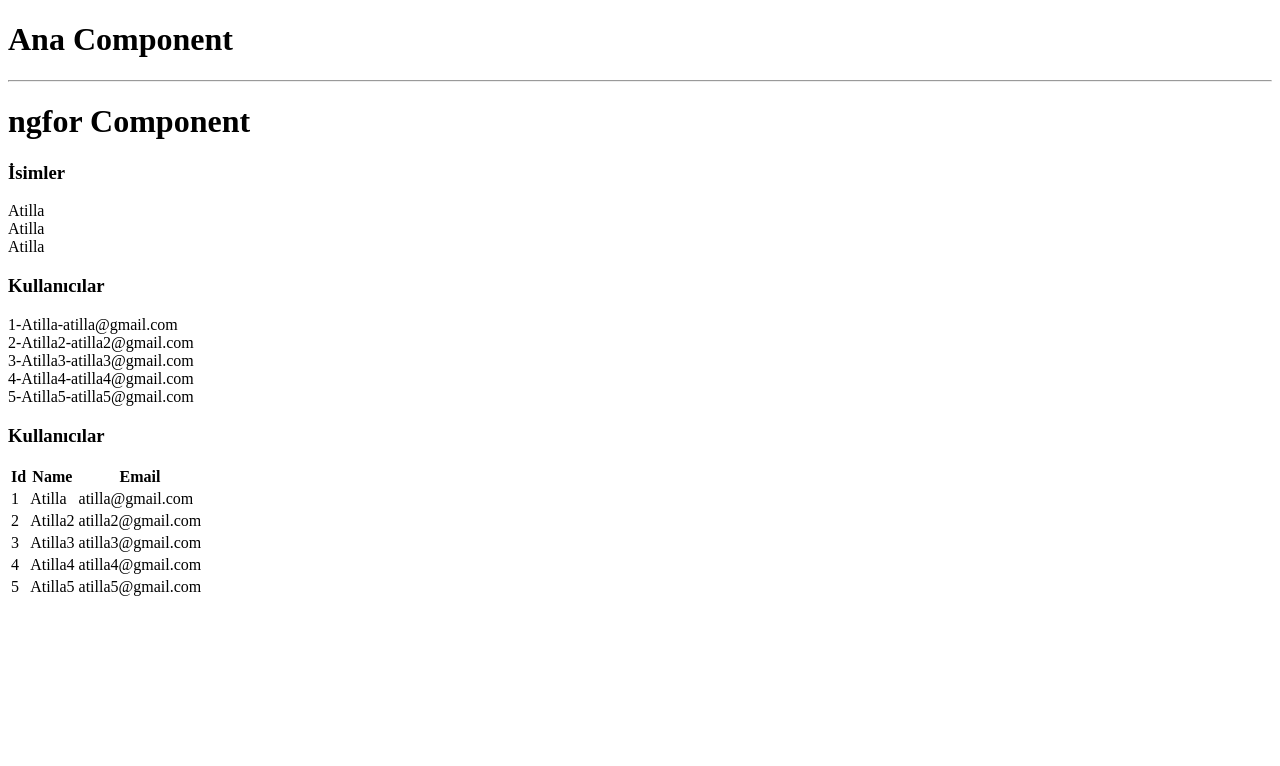
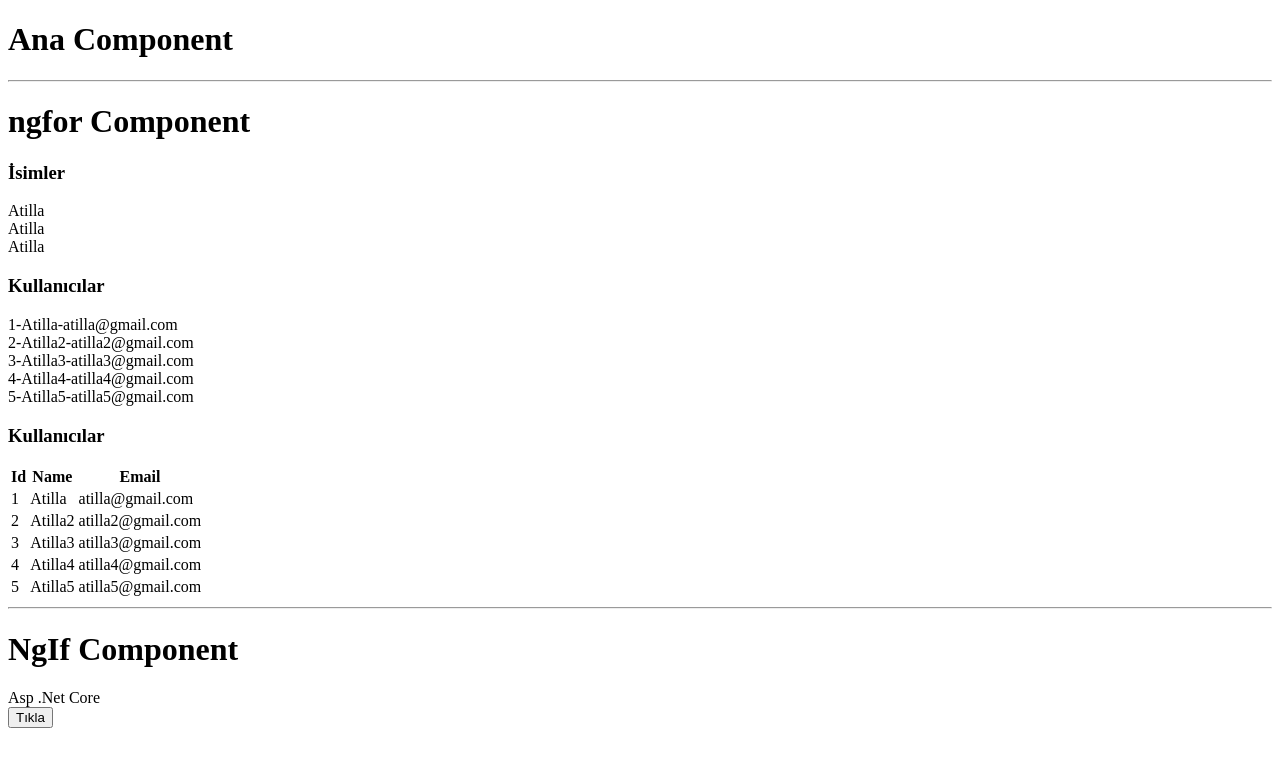
Before and after one commit to atillakalay/TurkcellAngularCourse, an Angular app in the folder angularapp/: page / in a window 1280 px wide. Shown: the top 766 px of the page. Built offline with nearby package versions, Linux system fonts and the light colour scheme.

Commit message:
NgIf Directive lesson completed.

```diff
--- a/angularapp/src/app/app.component.html
+++ b/angularapp/src/app/app.component.html
@@ -2,3 +2,5 @@
 <h1>Ana Component</h1>
 <hr>
 <app-ngfor></app-ngfor>
+<hr>
+<app-ng-if></app-ng-if>
--- a/angularapp/src/app/app.module.ts
+++ b/angularapp/src/app/app.module.ts
@@ -4,11 +4,13 @@ import { AppRoutingModule } from './app-routing.module';
 import { AppComponent } from './app.component';
 import { FormsModule } from '@angular/forms';
 import { NgforComponent } from './directive/ngfor/ngfor.component';
+import { NgIfComponent } from './directive/ng-if/ng-if.component';
 
 @NgModule({
   declarations: [
     AppComponent,
-    NgforComponent
+    NgforComponent,
+    NgIfComponent
   ],
   imports: [
     BrowserModule,
--- /dev/null
+++ b/angularapp/src/app/directive/ng-if/ng-if.component.html
@@ -0,0 +1,5 @@
+<h1>NgIf Component</h1>
+
+<div *ngIf="isShow">Asp .Net Core</div>
+
+<button (click)="showHide()">Tıkla</button>
--- /dev/null
+++ b/angularapp/src/app/directive/ng-if/ng-if.component.ts
@@ -0,0 +1,16 @@
+import { Component } from '@angular/core';
+
+@Component({
+  selector: 'app-ng-if',
+  templateUrl: './ng-if.component.html',
+  styleUrls: ['./ng-if.component.css']
+})
+export class NgIfComponent {
+  isShow: boolean = true
+
+  showHide(){
+    this.isShow=!this.isShow
+  }
+
+
+}
```
Also changed, not shown: angularapp/src/app/directive/ng-if/ng-if.component.css (added), 1 other file (tests, documents, lock files or other folders).
